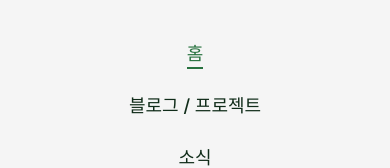
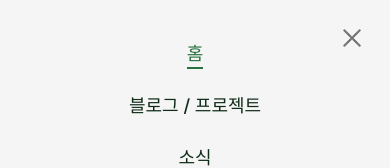
Before and after one commit to karpitony/monorepo-test, a React (Vite) app: page / in a window 390 px wide. Both pictures are taken after a click on the picture 350 px from the left and 35 px from the top of the page. Shown: the top 168 px of the page. Built offline with nearby package versions, Linux system fonts and the light colour scheme; a web font is replaced by a local one.

Commit message:
feat: 헤더바 닫기 기능 추가가

```diff
--- a/src/components/Header/Header.styled.tsx
+++ b/src/components/Header/Header.styled.tsx
@@ -53,7 +53,16 @@ export const NavItem = styled.a<{ $isMobile: boolean; $isTablet: boolean; isActi
   &:hover {
     color: #28723f;
   }
-  &:hover::after, ${({ isActive }) => isActive && `
+  &:hover::after {
+    content: '';
+    position: absolute;
+    left: 0;
+    bottom: -2px;
+    width: 100%;
+    height: 2px;
+    background-color: #28723f;
+  }
+  ${({ isActive }) => isActive && `
     &::after {
       content: '';
       position: absolute;
@@ -106,11 +115,11 @@ export const MobileNavWrapper = styled.div<{ $isMenuOpen: boolean }>`
 
 export const CloseButton = styled.img`
   position: absolute;
-  top: 15px;
-  right: 15px;
+  top: 25px;
+  right: 25px;
   cursor: pointer;
-  width: 24px;
-  height: 24px;
+  width: 26px;
+  height: 26px;
 `;
 
 export const MobileNav = styled.nav`
--- a/src/components/Header/Header.tsx
+++ b/src/components/Header/Header.tsx
@@ -3,6 +3,7 @@ import { useNavigate, useLocation } from 'react-router';
 import * as S from './Header.styled';
 import Popup from '../Popup/Popup';
 import Hamburger from '../../assets/Icons/Hamburger.png';
+import CloseIcon from '../../assets/Icons/Close2.png';
 import useMediaQueries from '@/hooks/useMediaQueries';
 
 export default function Header() {
@@ -70,6 +71,10 @@ export default function Header() {
       <S.MobileNavWrapper $isMenuOpen={isMenuOpen}>
         {isMobile && (
           <>
+            {/* 닫기 아이콘 추가 */}
+            <S.CloseButton src={CloseIcon} alt="Close" onClick={() => setMenuOpen(false)} />
+
+
             <S.MobileNav>
               <S.NavItem
                 $isTablet={isTablet}
```
Also changed, not shown: src/assets/Icons/Close2.png (added).
